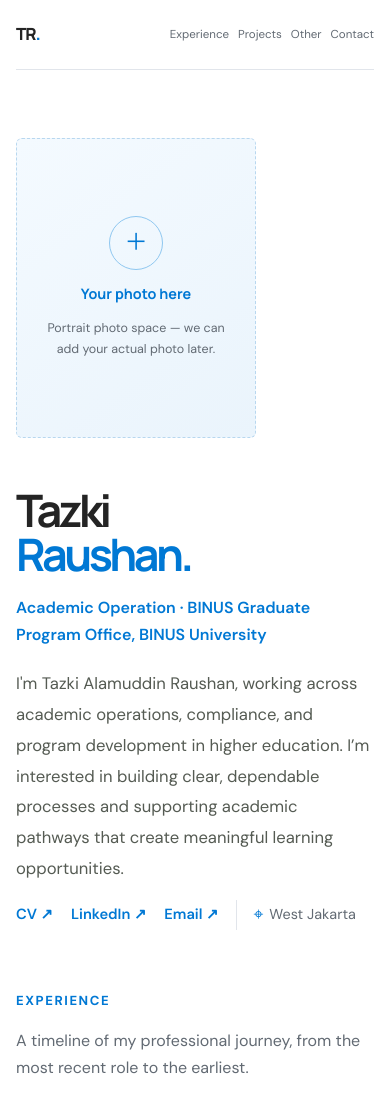
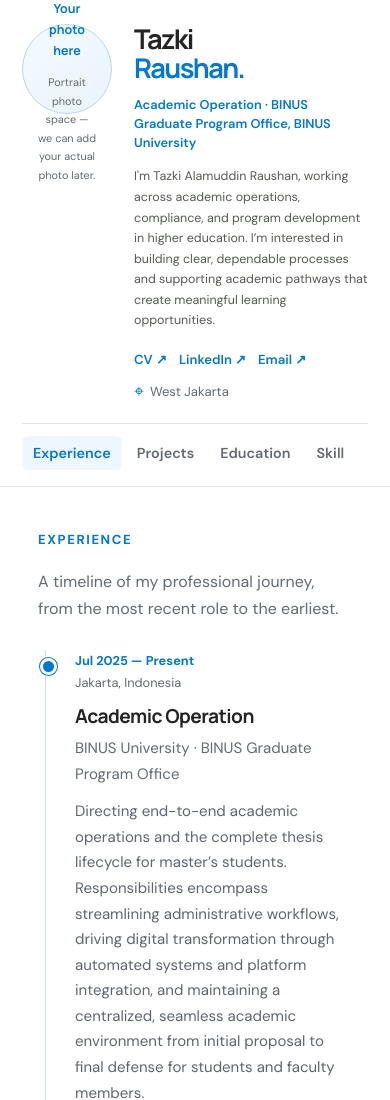
Before and after one commit to tazkyraushan-sudo/PersonalWeb, a plain HTML site: page index.html in a window 390 px wide. Shown: the top 1100 px of the page. Drawn offline with Linux system fonts and the light colour scheme.

Commit message:
Redesign portfolio with fixed profile sidebar and scrollable content tabs

```diff
--- a/index.html
+++ b/index.html
@@ -48,21 +48,81 @@
 .hero-location span{font-size:1.1rem;color:#0078d4}
 
 .hero{padding-bottom:36px!important}.hero-links{margin-top:16px!important}#experience{padding-top:24px!important}
+
+/* Fixed profile sidebar + independently scrolling portfolio content */
+html,body{height:100%;overflow:hidden}
+.site-shell{height:100vh;display:grid;grid-template-columns:290px minmax(0,1fr);background:#fff}
+.profile-sidebar{height:100vh;position:sticky;top:0;overflow-y:auto;border-right:1px solid var(--line);padding:38px 28px 28px 34px;background:#fff;display:flex;flex-direction:column}
+.sidebar-profile .hero-photo{width:142px;min-height:0;aspect-ratio:1;border-radius:50%;margin:0 auto 24px;padding:14px;border-style:solid}
+.sidebar-profile .photo-icon{width:38px;height:38px;font-size:1.1rem}
+.sidebar-profile .photo-note{font-size:.68rem}
+.sidebar-profile .photo-title{font-size:.78rem}
+.sidebar-profile .hero-copy h1{font-size:2.05rem;line-height:1.08;letter-spacing:-.06em;margin:0 0 12px}
+.sidebar-profile .role{font-size:.88rem;line-height:1.5;margin-bottom:14px}
+.sidebar-profile .intro{font-size:.83rem;line-height:1.65}
+.sidebar-profile .hero-links{display:flex;flex-direction:column;align-items:flex-start;gap:8px;margin-top:18px!important}
+.sidebar-profile .hero-link,.sidebar-profile .hero-location{font-size:.82rem;padding:0;border:0}
+.side-nav{display:flex;flex-direction:column;gap:4px;margin-top:28px;padding-top:18px;border-top:1px solid var(--line)}
+.side-nav-link{appearance:none;text-align:left;border:0;background:transparent;color:var(--muted);font:600 .9rem "DM Sans",sans-serif;padding:9px 12px;border-radius:6px;cursor:pointer}
+.side-nav-link:hover{color:var(--accent);background:#f3f8fd}
+.side-nav-link.active{color:var(--accent);background:#eef7ff}
+.content-scroll{height:100vh;overflow-y:auto;overscroll-behavior:contain;min-width:0}
+.content-main{width:min(900px,calc(100% - 88px));margin:0 auto;padding:54px 0 36px}
+.content-main section{padding:10px 0 70px;border-bottom:0}
+.content-main section[hidden],.view-panel[hidden]{display:none!important}
+.content-main .section-top{margin-bottom:24px}
+.content-main .section-top h2{font-size:2.45rem}
+.content-main .section-desc{margin:-8px 0 28px}
+.content-main #experience{padding-top:10px!important}
+.content-main #projects{padding-top:10px!important}
+.content-main #other{padding-top:10px!important}
+.content-main .contact-in-view{padding-top:20px}
+.content-main .other-tabs{display:none}
+.content-main #other .other-panel{display:none}
+.content-main #other .other-panel.active{display:block}
+.content-main .footer{width:min(900px,calc(100% - 88px));padding:20px 0 30px}
+@media(max-width:760px){
+ html,body{height:auto;overflow:auto}
+ .site-shell{height:auto;min-height:100vh;display:block}
+ .profile-sidebar{height:auto;position:relative;overflow:visible;border-right:0;border-bottom:1px solid var(--line);padding:24px 22px 16px}
+ .sidebar-profile{display:grid;grid-template-columns:94px minmax(0,1fr);gap:0 18px;align-items:start}
+ .sidebar-profile .hero-photo{grid-row:1 / span 5;width:90px;margin:0;aspect-ratio:1}
+ .sidebar-profile .hero-copy h1{font-size:1.7rem}
+ .sidebar-profile .role{font-size:.8rem}
+ .sidebar-profile .intro{font-size:.78rem}
+ .sidebar-profile .hero-links{flex-direction:row;flex-wrap:wrap;gap:6px 12px}
+ .side-nav{flex-direction:row;overflow-x:auto;margin-top:16px;padding-top:12px;gap:4px}
+ .side-nav-link{white-space:nowrap;padding:8px 11px}
+ .content-scroll{height:auto;overflow:visible}
+ .content-main{width:calc(100% - 44px);padding:32px 0 20px}
+ .content-main section{padding-bottom:42px}
+ .content-main .section-top h2{font-size:2rem}
+ .content-main .footer{width:calc(100% - 44px)}
+}
+
 </style>
 </head>
 <body>
-<header class="wrap nav"><a class="brand" href="#home" aria-label="Tazki Raushan home">TR<span>.</span></a><nav class="navlinks" aria-label="Main navigation"><a href="#experience">Experience</a><a href="#projects">Projects</a><a href="#other">Other</a><a href="#contact">Contact</a></nav></header>
-<main>
-<div class="wrap hero" id="home">
-  <div class="hero-photo" role="img" aria-label="Photo placeholder; replace with your portrait"><div class="photo-icon" aria-hidden="true">＋</div><div class="photo-title">Your photo here</div><div class="photo-note">Portrait photo space — we can add your actual photo later.</div></div>
-  <div class="hero-copy">
+<div class="site-shell">
+<aside class="profile-sidebar">
+  <div class="sidebar-profile"><div class="hero-photo" role="img" aria-label="Photo placeholder; replace with your portrait"><div class="photo-icon" aria-hidden="true">＋</div><div class="photo-title">Your photo here</div><div class="photo-note">Portrait photo space — we can add your actual photo later.</div></div>
+<div class="hero-copy">
   <h1>Tazki<br><em>Raushan.</em></h1>
   <div class="role">Academic Operation · BINUS Graduate Program Office, BINUS University</div>
   <p class="intro">I'm Tazki Alamuddin Raushan, working across academic operations, compliance, and program development in higher education. I’m interested in building clear, dependable processes and supporting academic pathways that create meaningful learning opportunities.</p>
   <div class="hero-links" aria-label="Professional links"><a href="#" class="hero-link cv-link">CV ↗</a><a href="https://www.linkedin.com/in/tazki-alamuddin-raushan-404626361/" target="_blank" rel="noreferrer" class="hero-link">LinkedIn ↗</a><a href="mailto:" class="hero-link email-link">Email ↗</a><span class="hero-location"><span aria-hidden="true">⌖</span> West Jakarta</span></div></div>
 </div>
-<div class="wrap quote" aria-label="Personal quote"><div class="quote-mark" aria-hidden="true">“</div><blockquote>Good systems make <span>meaningful education</span> possible.</blockquote></div>
-<section id="experience"><div class="wrap">
+  <nav class="side-nav" aria-label="Portfolio sections">
+    <button class="side-nav-link active" type="button" data-view="experience">Experience</button>
+    <button class="side-nav-link" type="button" data-view="projects">Projects</button>
+    <button class="side-nav-link" type="button" data-view="education">Education</button>
+    <button class="side-nav-link" type="button" data-view="skill">Skill</button>
+    <button class="side-nav-link" type="button" data-view="development">Development</button>
+  </nav>
+</aside>
+<div class="content-scroll">
+<main class="content-main">
+<section id="experience" class="view-panel active" data-view-panel="experience"><div class="wrap">
   <div class="section-top"><span class="section-label">Experience</span></div>
   <p class="section-desc">A timeline of my professional journey, from the most recent role to the earliest.</p>
   <div class="timeline">
@@ -72,7 +132,7 @@
   </div>
 </div></section>
 
-<section id="projects"><div class="wrap">
+<section id="projects" class="view-panel" data-view-panel="projects" hidden><div class="wrap">
   <div class="section-top"><span class="section-label">Projects</span></div>
   <p class="section-desc">A collection of data analytics and data science work.</p>
   <div class="projects-carousel" aria-label="Project carousel">
@@ -90,7 +150,7 @@
   <div class="carousel-dots" aria-label="Choose project position"><button class="active" aria-label="Go to position 1" data-slide="0"></button><button aria-label="Go to position 2" data-slide="1"></button><button aria-label="Go to position 3" data-slide="2"></button><button aria-label="Go to position 4" data-slide="3"></button></div>
 </div></section>
 <div class="project-modal" id="project-modal" hidden><div class="project-modal-backdrop" data-close-modal></div><div class="project-modal-panel" role="dialog" aria-modal="true" aria-labelledby="project-modal-title"><button class="modal-close" type="button" aria-label="Close details" data-close-modal>×</button><div class="section-label">PROJECT DETAILS</div><h2 id="project-modal-title">Project 1</h2><p id="project-modal-description"></p><a id="project-modal-github" class="github-link" href="https://github.com/" target="_blank" rel="noreferrer">◉ &nbsp; View on GitHub ↗</a></div></div>
-<section id="other"><div class="wrap">
+<section id="other" class="view-panel" data-view-panel="other" hidden><div class="wrap">
   <div class="section-top"><span class="section-label">Other</span></div>
   <div class="other-tabs" role="tablist" aria-label="Other information">
     <button class="other-tab active" id="tab-education" type="button" role="tab" aria-selected="true" aria-controls="panel-education" data-tab="education">Education</button>
@@ -109,10 +169,38 @@
     <div class="certificate"><div><h3>Microsoft Specialist</h3><div class="org">Microsoft Partner <a class="certificate-link" href="#" aria-label="Add certificate link for Microsoft Specialist">View Certificate ↗</a></div></div><div class="year">Dec 2021</div></div>
   </div>
 </div></section>
-<section id="contact"><div class="wrap"><div class="contact"><div><h2>Let's connect.</h2><p>For professional conversations, collaboration, or a shared interest in higher education.</p></div><a class="btn" href="https://www.linkedin.com/in/tazki-alamuddin-raushan-404626361/" target="_blank" rel="noreferrer">Find me on LinkedIn ↗</a></div></div></section>
+
+<section id="contact" class="contact-in-view"><div class="wrap"><div class="contact"><div><h2>Let's connect.</h2><p>For professional conversations, collaboration, or a shared interest in higher education.</p></div><a class="btn" href="https://www.linkedin.com/in/tazki-alamuddin-raushan-404626361/" target="_blank" rel="noreferrer">Find me on LinkedIn ↗</a></div></div></section>
+</main>
+
 </main>
 <footer class="wrap footer"><span>© <span id="year"></span> Tazki Raushan</span><span>Designed with clarity & intention.</span><span><a class="textlink" href="https://github.com/tazkyraushan-sudo/PersonalWeb">View source on GitHub ↗</a></span></footer>
-<script>
+
+</div>
+</div><script>
+
+document.querySelectorAll('.side-nav-link').forEach(button=>{
+ button.addEventListener('click',()=>{
+  const view=button.dataset.view;
+  const section=view==='experience'?'experience':view==='projects'?'projects':'other';
+  document.querySelectorAll('.side-nav-link').forEach(b=>b.classList.toggle('active',b===button));
+  document.querySelectorAll('.view-panel').forEach(panel=>{panel.hidden=panel.dataset.viewPanel!==section;panel.classList.toggle('active',panel.dataset.viewPanel===section)});
+  if(section==='other'){
+   const tab=document.querySelector('.other-tab[data-tab="'+view+'"]');
+   if(tab)tab.click();
+   document.querySelectorAll('#other .other-panel').forEach(panel=>panel.classList.toggle('active',panel.id==='panel-'+view));
+  }
+  document.querySelector('.content-scroll').scrollTo({top:0,behavior:'smooth'});
+ });
+});
+document.querySelectorAll('.other-tab').forEach(tab=>{
+ tab.addEventListener('click',()=>{
+  document.querySelectorAll('#other .other-panel').forEach(panel=>panel.classList.toggle('active',panel.id===tab.getAttribute('aria-controls')));
+  const activeView=tab.dataset.tab;
+  document.querySelectorAll('.side-nav-link').forEach(button=>button.classList.toggle('active',button.dataset.view===activeView));
+ });
+});
+
 document.getElementById('year').textContent=new Date().getFullYear();
 document.querySelectorAll('.other-tab').forEach(tab=>{
  tab.addEventListener('click',()=>{
```
